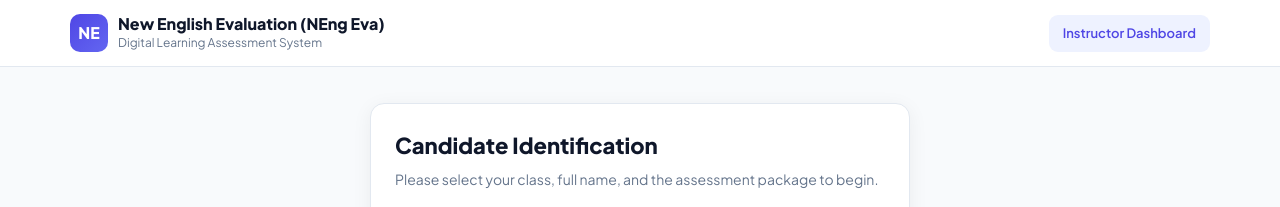
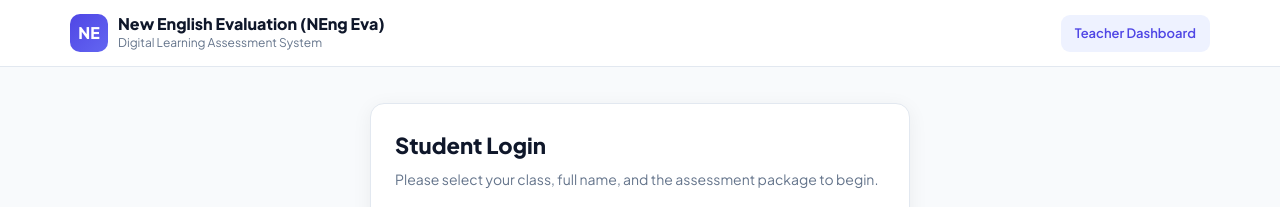
Before and after one commit to anoekamie31/neng-eva, a plain HTML site: page index.html in a window 1280 px wide. Shown: the top 207 px of the page. Drawn offline with Linux system fonts and the light colour scheme; no server answers.

Commit message:
Update index.html

```diff
--- a/index.html
+++ b/index.html
@@ -677,17 +677,17 @@
           <div class="brand-sub">Digital Learning Assessment System</div>
         </div>
       </div>
-      <a href="dashboard.html" class="btn-link-dash">Instructor Dashboard</a>
+      <a href="dashboard.html" class="btn-link-dash">Teacher Dashboard</a>
     </div>
   </header>
 
   <main class="container">
 
-    <!-- 1. CANDIDATE IDENTIFICATION FORM -->
+    <!-- 1. STUDENT LOGIN -->
     <section id="setupSection" class="setup-wrap">
       <div class="card">
         <div class="setup-header">
-          <h1>Candidate Identification</h1>
+          <h1>Student Login</h1>
           <p>Please select your class, full name, and the assessment package to begin.</p>
         </div>
 
@@ -1024,7 +1024,7 @@
     }
 
     // =========================================================================
-    // INITIALIZATION & CANDIDATE IDENTIFICATION
+    // INITIALIZATION & STUDENT LOGIN
     // =========================================================================
     async function initApp() {
       showLoading('Connecting to assessment server...');
@@ -1567,7 +1567,7 @@
 
       const notice = $('reviewNotice');
       if (!res.showKey) {
-        notice.textContent = 'Answer keys and explanations are hidden in accordance with the instructor\'s assessment settings.';
+        notice.textContent = 'Answer keys and explanations are hidden in accordance with the teacher\'s assessment settings.';
         notice.classList.remove('hidden');
       } else {
         notice.classList.add('hidden');
```
